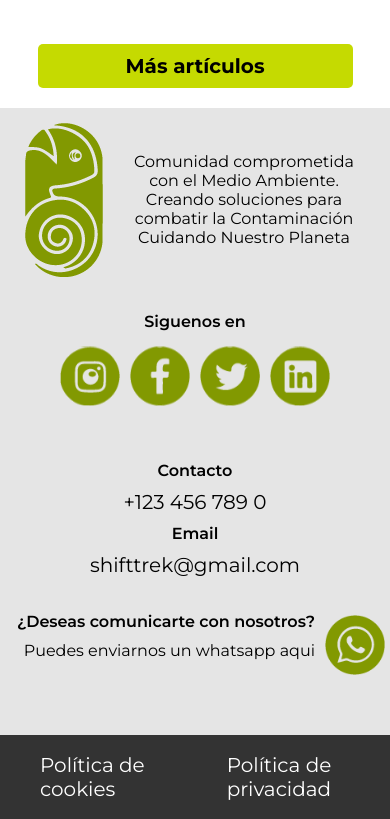
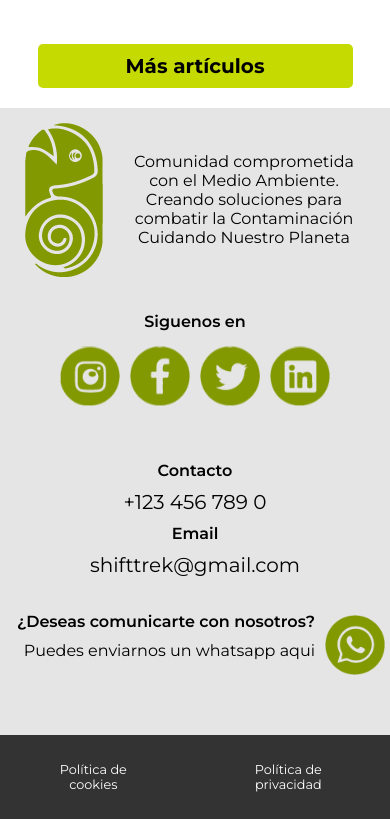
Before and after one commit to SmaelNicolas/trekshift, a React (Create React App) app: page / in a window 390 px wide. Shown: the part 2556-3375 px from the top of the page. Built offline with nearby package versions, Linux system fonts and the light colour scheme.

Commit message:
font size query

```diff
--- a/src/Pages/Home/Sections/Footer/Policies/Policies.css
+++ b/src/Pages/Home/Sections/Footer/Policies/Policies.css
@@ -13,4 +13,11 @@
 	font-size: var(--fs--medium);
 	text-decoration: none;
 	padding: 0px 40px;
+	text-align: center;
 }
+
+@media screen and (max-width: 500px) {
+	.policies--links {
+		font-size: 0.8rem;
+	}
+}
```
